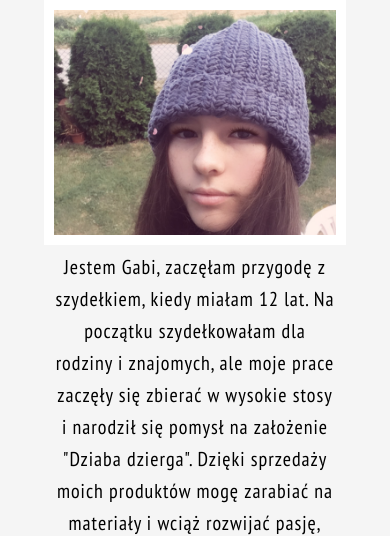
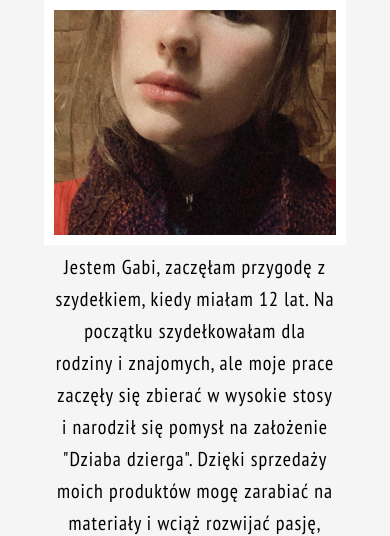
Before and after one commit to tombangel/dziabadzierga, a plain HTML site: page index.html in a window 390 px wide. Shown: the part 311-847 px from the top of the page. Drawn offline with Linux system fonts and the light colour scheme.

Commit message:
Add files via upload

```diff
--- a/index.css
+++ b/index.css
@@ -306,6 +306,10 @@ footer p:last-child {
     width: 100%;
   }
 
+  .gabi_photo-img{
+    object-position: 0 -140px;
+  }
+
   .main-about {
     flex-direction: column;
       margin-top: 1rem;
--- a/index.html
+++ b/index.html
@@ -31,10 +31,10 @@
     </h2>
 
     <div class="main-about">
-      <img class="gabi_photo-img" src="dziaba.jpeg" alt="zdjecie gabi">
+      <img class="gabi_photo-img" src="dziaba2.jpg" alt="zdjecie gabi">
       <p>
         Jestem Gabi, zaczęłam przygodę z szydełkiem, kiedy miałam 12 lat. Na początku szydełkowałam dla rodziny i znajomych, ale moje prace zaczęły się zbierać w wysokie stosy i narodził się pomysł na założenie "Dziaba dzierga". Dzięki sprzedaży
-        moich produktów mogę zarabiać na materiały i wciąż rozwijać pasję, szydełkując nowe robótki. Zapraszam do zapoznania się dokładniej z moją historią na Instagramie lub Facebooku, a przede wszystkim odwiedzenie profilu na Vinted, gdzie znaleźć
+        moich produktów mogę zarabiać na materiały i wciąż rozwijać pasję, szydełkując nowe robótki. Zapraszam do zapoznania się dokładniej z moją historią na Instagramie lub Facebooku, a przede wszystkim odwiedzenia profilu na Vinted, gdzie znaleźć
         można własnoręcznie robione czapki, kominy, szaliki i nie tylko.
       </p>
     </div>
```
Also changed, not shown: dziaba2.jpg (added).
